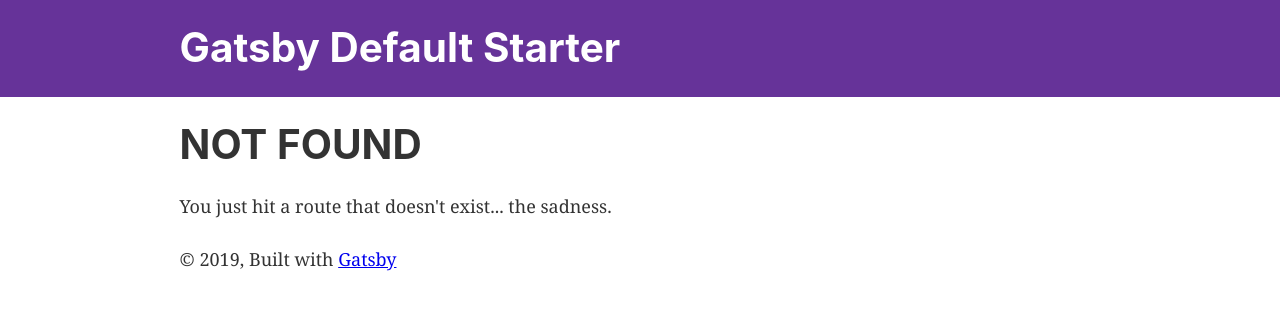
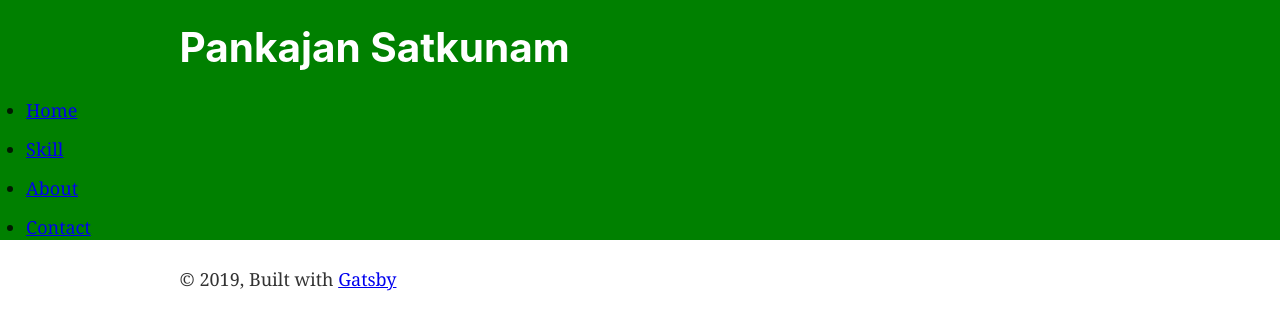
Before and after one commit to pankajan05/firstGatsbyApp, a Gatsby site: page /about in a window 1280 px wide. Before the commit this address had no page. Built offline with nearby package versions, Linux system fonts and the light colour scheme; Gatsby itself is replaced by a stand-in of ours.

Commit message:
Add pages

```diff
--- a/gatsby-config.js
+++ b/gatsby-config.js
@@ -1,8 +1,8 @@
 module.exports = {
   siteMetadata: {
-    title: `Gatsby Default Starter`,
-    description: `Kick off your next, great Gatsby project with this default starter. This barebones starter ships with the main Gatsby configuration files you might need.`,
-    author: `@gatsbyjs`,
+    title: `Pankajan Satkunam`,
+    description: `If you like to create like this website then contact me through pankajan05@gmail.com`,
+    author: `Pankajan`,
   },
   plugins: [
     `gatsby-plugin-react-helmet`,
--- a/src/components/header.js
+++ b/src/components/header.js
@@ -1,11 +1,12 @@
 import { Link } from "gatsby"
 import PropTypes from "prop-types"
+
 import React from "react"
 
 const Header = ({ siteTitle }) => (
   <header
     style={{
-      background: `rebeccapurple`,
+      background: `green`,
       marginBottom: `1.45rem`,
     }}
   >
@@ -28,6 +29,14 @@ const Header = ({ siteTitle }) => (
         </Link>
       </h1>
     </div>
+    <div>
+      <ul>
+        <li><Link to="/">Home</Link></li>
+        <li><Link to="/skills">Skill</Link></li>
+        <li><Link to="/about">About</Link></li>
+        <li><Link to="/contact">Contact</Link></li>
+      </ul>
+    </div>
   </header>
 )
 
@@ -36,7 +45,7 @@ Header.propTypes = {
 }
 
 Header.defaultProps = {
-  siteTitle: ``,
+  siteTitle: `GreenNature`,
 }
 
 export default Header
--- /dev/null
+++ b/src/pages/about.js
@@ -0,0 +1,14 @@
+import React from "react"
+
+
+import Layout from "../components/layout"
+import SEO from "../components/seo"
+
+const AboutPage = () => (
+  <Layout>
+    <SEO title="Home" />
+
+  </Layout>
+)
+
+export default AboutPage
```
Also changed, not shown: src/pages/contact.js (added, +13 -0 lines), src/pages/skills.js (added, +14 -0 lines).
